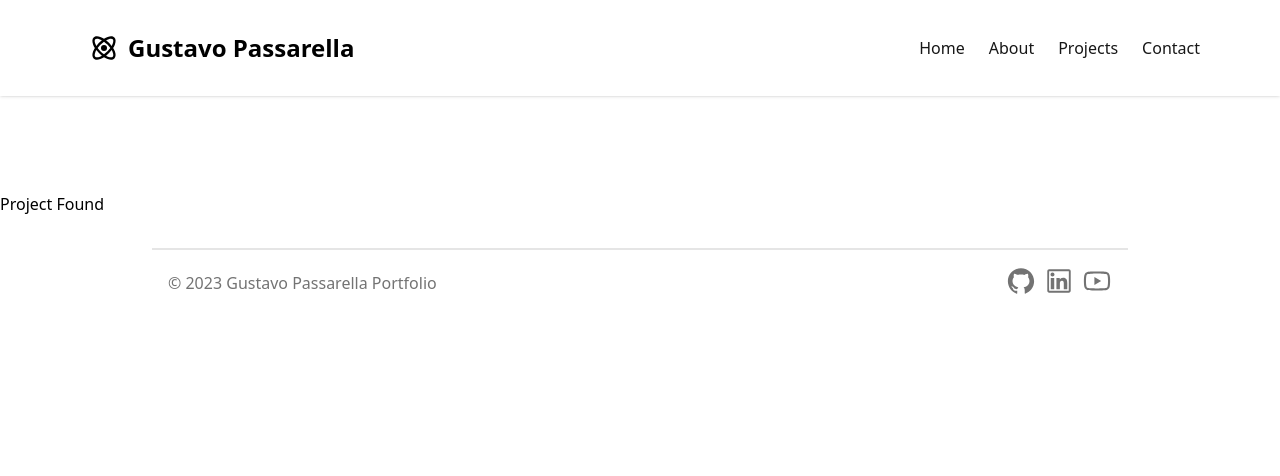
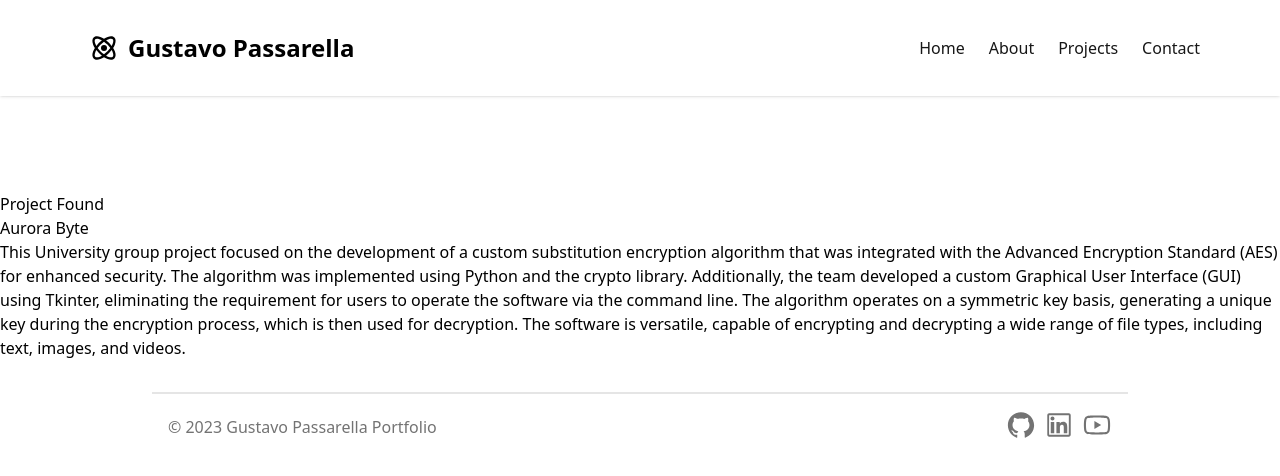
Before and after one commit to Gunnar50/WebPortifolio, a Next.js app: page /projects/1 in a window 1280 px wide. Shown: the top 476 px of the page. Built offline with nearby package versions, Linux system fonts and the light colour scheme.

Commit message:
minor updates

```diff
--- a/app/projects/[projectid]/page.tsx
+++ b/app/projects/[projectid]/page.tsx
@@ -26,22 +26,23 @@ function notFound() {
 	)
 }
 
-function projectFound() {
+function projectFound(project: ProjectType) {
 	return (
 		<div className='mt-48'>
 			Project Found
+
+			<h3>{project.title}</h3>
+			<p>{project.description}</p>
 		</div>
 	)
 }
 
-function ProjectPage({params}) {
+function ProjectPage({params}: any) {
 	const projectId = params.projectid;
 	const [project, setProject] = useState<ProjectType | null>(null);
 
 	const getProjectById = () => {
 		for (let i = 0; i < projects.length; i++) {
-			console.log(projects[i]);
-
 			if( projects[i].id === parseInt(projectId)) {
 				setProject(projects[i]);
 			}
@@ -53,7 +54,7 @@ function ProjectPage({params}) {
 	}, []);
 
 
-	return project ? projectFound() : notFound();
+	return project ? projectFound(project) : notFound();
 }
 
 
```
